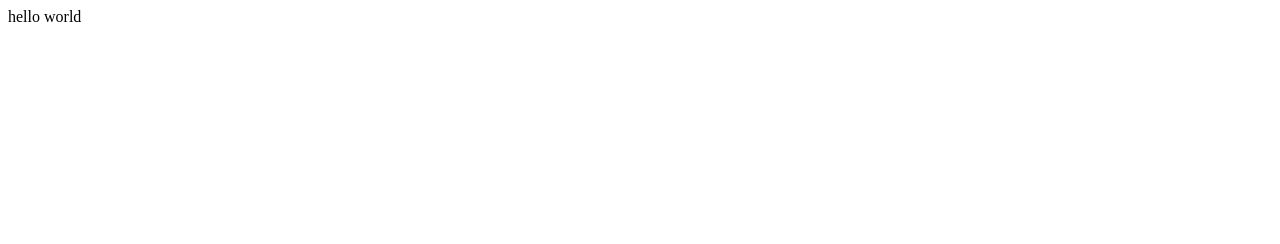
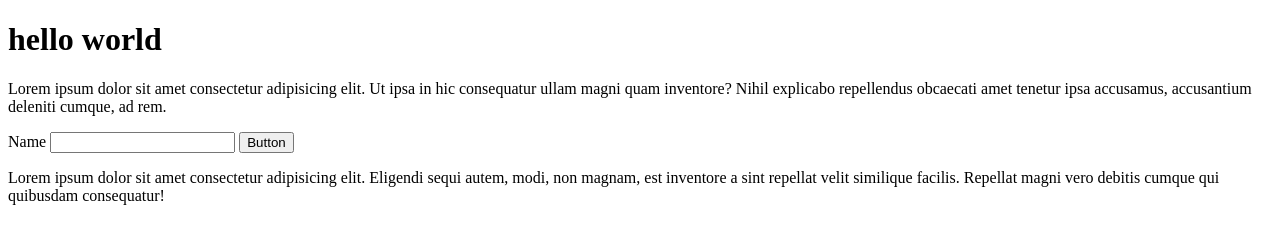
Before and after one commit to Rohith956736/git-projects, a plain HTML site: page index.html in a window 1280 px wide. Drawn offline with Linux system fonts and the light colour scheme.

Commit message:
second version

```diff
--- a/index.html
+++ b/index.html
@@ -1,11 +1,26 @@
 <!DOCTYPE html>
 <html lang="en">
+
 <head>
     <meta charset="UTF-8">
     <meta name="viewport" content="width=device-width, initial-scale=1.0">
     <title>Document</title>
 </head>
+
 <body>
-    hello world
+    <h1>hello world</h1>
+    <p>Lorem ipsum dolor sit amet consectetur adipisicing elit. Ut ipsa in hic consequatur ullam magni quam inventore?
+        Nihil explicabo repellendus obcaecati amet tenetur ipsa accusamus, accusantium deleniti cumque, ad rem.</p>
+
+    <form action="">
+        <label for="name">Name</label>
+        <input type="text" id="name">
+        <button>Button</button>
+    </form>
+
+    <p>Lorem ipsum dolor sit amet consectetur adipisicing elit. Eligendi sequi autem, modi, non magnam, est inventore a
+        sint repellat velit similique facilis. Repellat magni vero debitis cumque qui quibusdam consequatur!</p>
 </body>
+
+
 </html>
```
